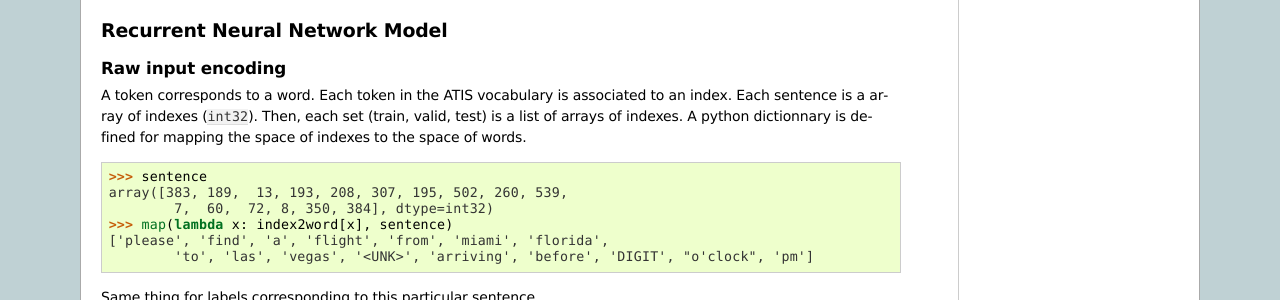
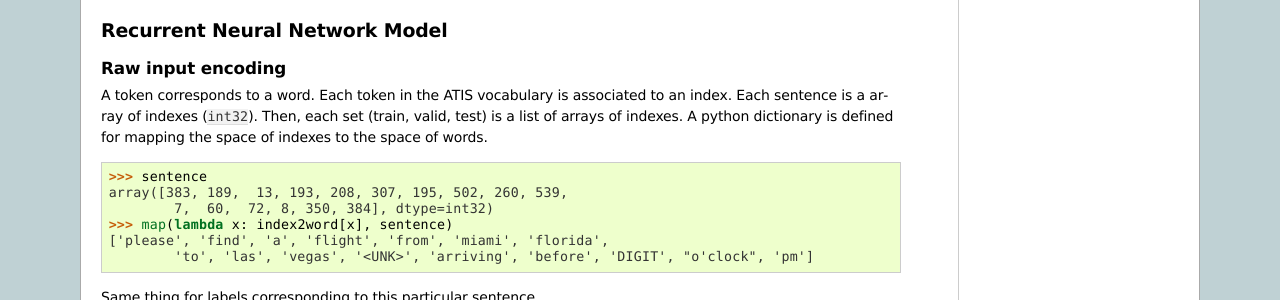
Before and after one commit to lisa-lab/DeepLearningTutorials, a Sphinx documentation site: the page built from doc/rnnslu.txt, in a window 1280 px wide and 900 px high, scrolled down 1254 px. Shown: the part 152-452 px from the top of the window. Built offline with Sphinx 7.4.7, drawn with Linux system fonts in a browser that asks for light colours; formulas are drawn with MathJax 3; pages that are not in the unit, such as notebooks, are missing from menus; some of the changed text lies outside the part shown.

Commit message:
fixed a few more typos

```diff
--- a/doc/rnnslu.txt
+++ b/doc/rnnslu.txt
@@ -101,7 +101,7 @@ Raw input encoding
 
 A token corresponds to a word. Each token in the ATIS vocabulary is associated to an index. Each sentence is a
 array of indexes (``int32``). Then, each set (train, valid, test) is a list of arrays of indexes. A python
-dictionnary is defined for mapping the space of indexes to the space of words.
+dictionary is defined for mapping the space of indexes to the space of words.
 
     >>> sentence
     array([383, 189,  13, 193, 208, 307, 195, 502, 260, 539,
```
Also changed, not shown: other parts of doc/rnnslu.txt (+2 -2 lines), 2 other files.
